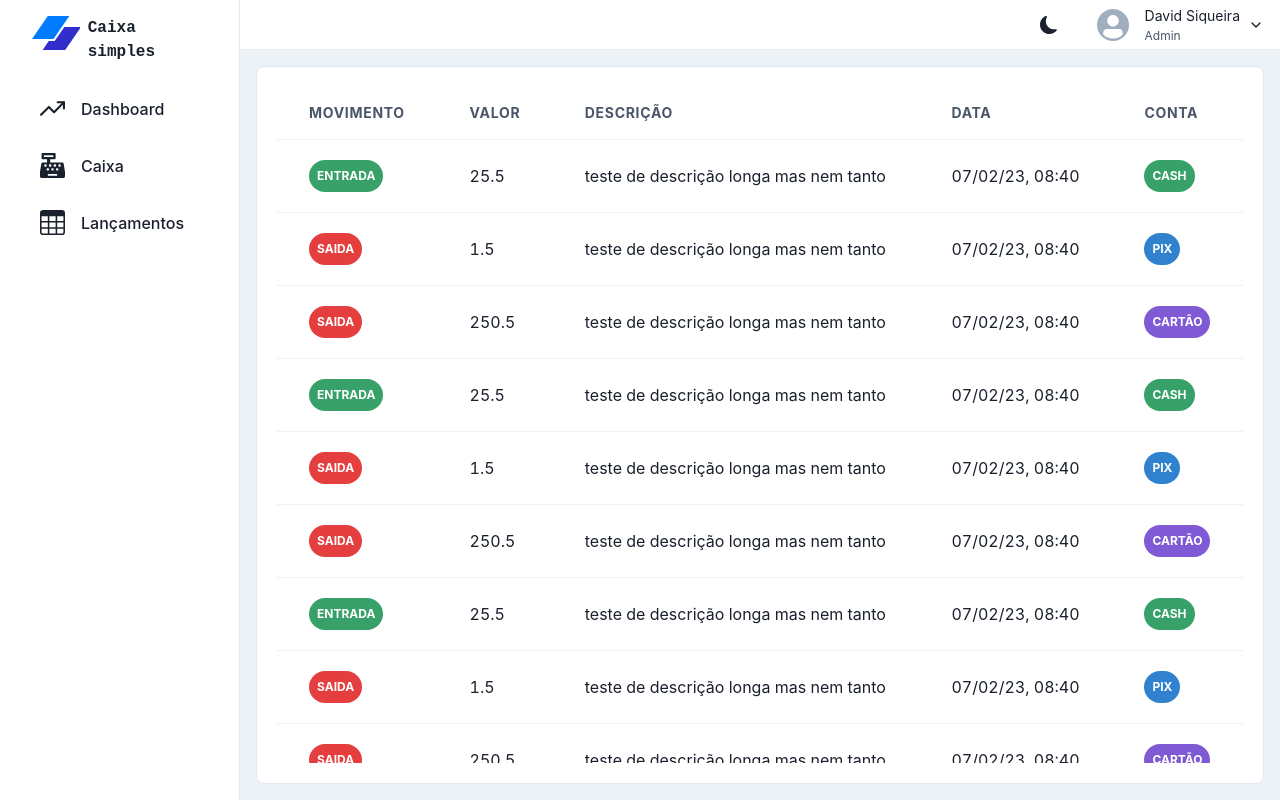
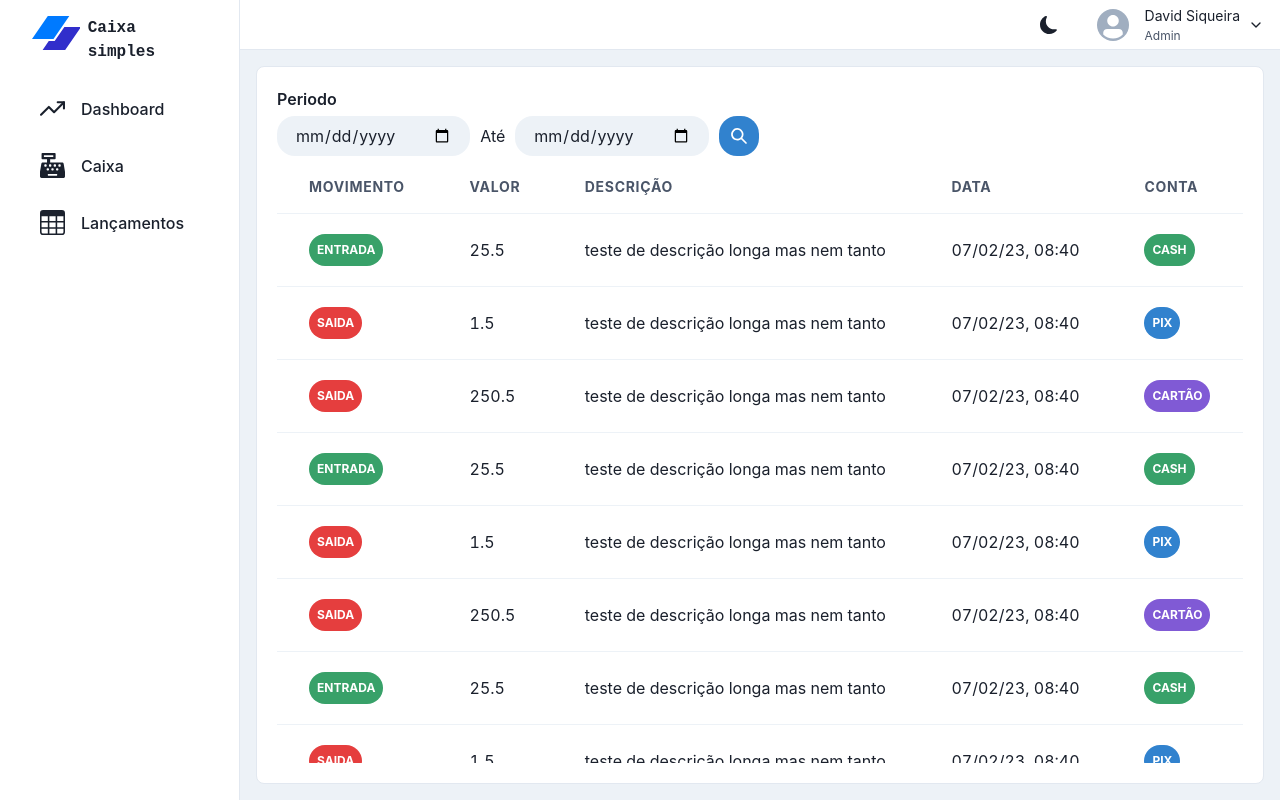
Before and after one commit to davidasiqueira/Caixa-Simples-Web, a Next.js app: page /lancamentos in a window 1280 px wide. Built offline with nearby package versions, Linux system fonts and the light colour scheme.

Commit message:
Filtro de data

```diff
--- a/src/pages/lancamentos.tsx
+++ b/src/pages/lancamentos.tsx
@@ -7,18 +7,21 @@ import {
   Box,
   Flex,
   useColorModeValue,
-  Text,
   TableContainer,
   Table,
-  TableCaption,
   Thead,
   Tr,
   Th,
   Tbody,
   Td,
   Badge,
+  Input,
+  Text,
+  Button,
+  IconButton,
 } from "@chakra-ui/react";
 import { LancamentoType } from "../types/lancamento";
+import { SearchIcon } from "@chakra-ui/icons";
 
 const tableData1: LancamentoType = {
   conta: "Cash",
@@ -85,8 +88,37 @@ const Lancamentos = () => {
           display="flex"
           flexDirection="column"
         >
+          <Text fontWeight="600">Periodo</Text>
+          <Flex align="baseline" columnGap="10px" mb="5px" mt="5px">
+            <Input
+              width="20%"
+              variant="filled"
+              placeholder="Select Date and Time"
+              size="md"
+              type="date"
+              borderRadius="18px"
+            />
+            <Text>Até</Text>
+            <Input
+              width="20%"
+              variant="filled"
+              placeholder="Select Date and Time"
+              size="md"
+              type="date"
+              borderRadius="18px"
+            />
+            <IconButton
+              alignSelf='center'
+              borderRadius="18px"
+              height="40px"
+              colorScheme="blue"
+              aria-label="Search database"
+              icon={<SearchIcon />}
+            />
+          </Flex>
+
           <TableContainer overflowY="auto">
-            <Table variant="simple" size={['sm',"sm","sm","md","lg"]}>
+            <Table variant="simple" size={["sm", "sm", "sm", "md", "lg"]}>
               <Thead>
                 <Tr>
                   <Th>Movimento</Th>
```
